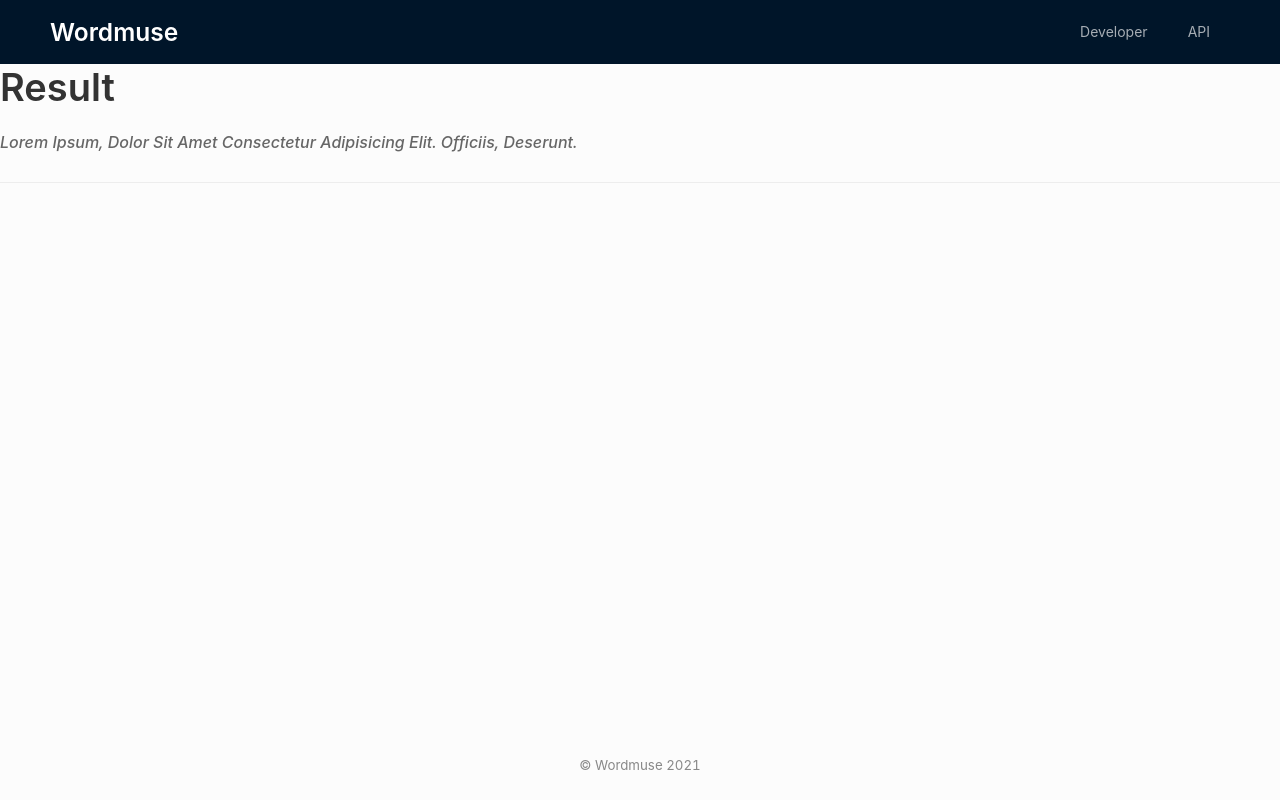
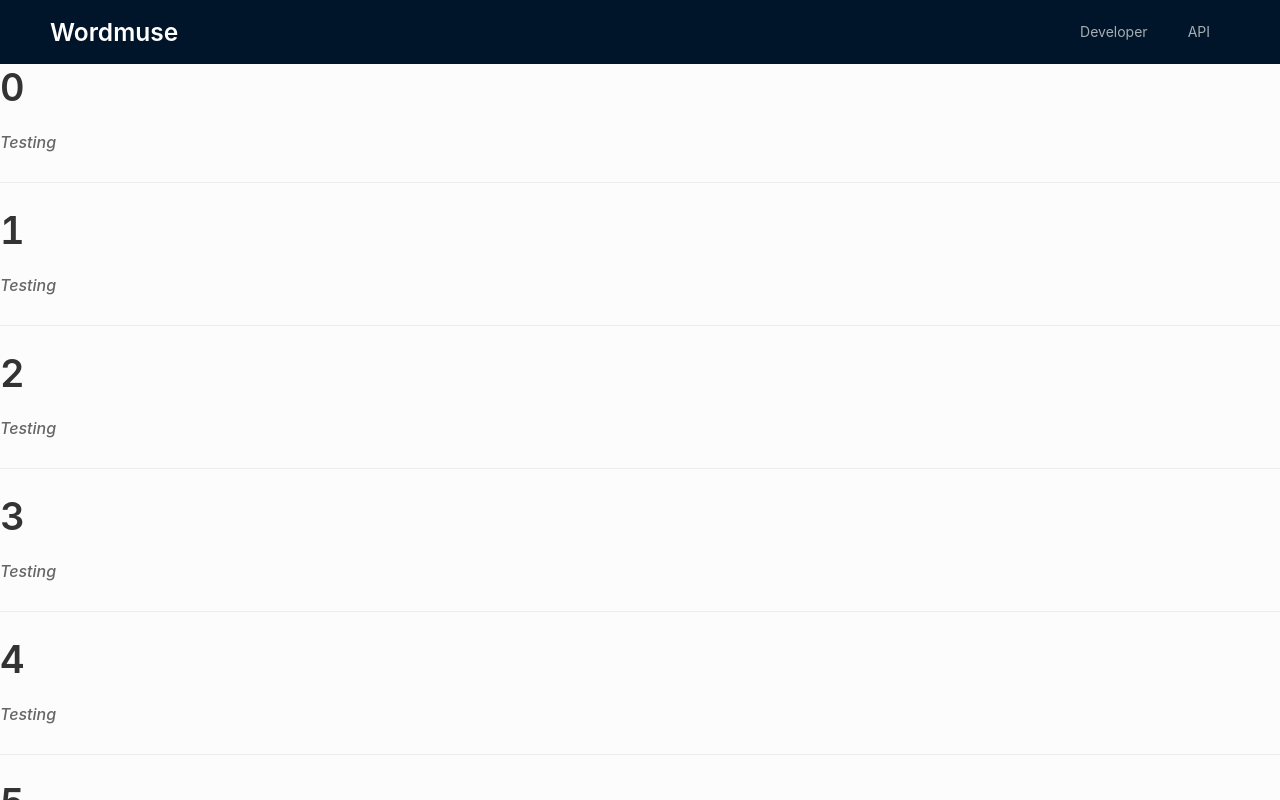
Before and after one commit to 0xAMR/wordmuse, a React (Create React App) app: page / in a window 1280 px wide. Both pictures are taken after a click on the button 865 px from the left and 396 px from the top of the page. Shown: the top 800 px of the page. Built offline with nearby package versions, Linux system fonts and the light colour scheme; a small style sheet from the web is missing.

Commit message:
✨ add mock data and results list

```diff
--- a/src/App.tsx
+++ b/src/App.tsx
@@ -5,7 +5,7 @@ import { useState } from 'react';
 import styled from 'styled-components';
 
 // Components
-import Result from './components/Result';
+import ResultsList from './components/ResultsList';
 
 // Ant Design
 import { Input, Layout, Menu, Typography } from 'antd';
@@ -73,8 +73,19 @@ const StyledApp = styled.main`
   }
 `;
 
+const mockData = [
+  { word: 'fretful', score: 398, numSyllables: 2 },
+  { word: 'regretful', score: 302, numSyllables: 3 },
+  { word: 'threatful', score: 129, numSyllables: 2 },
+  { word: 'netful', score: 28, numSyllables: 2 },
+  { word: 'let phil', numSyllables: 2 },
+  { word: 'met phil', numSyllables: 2 },
+  { word: 'set fill', numSyllables: 2 },
+];
+
 export default function App() {
   const [resultsActive, setResultsActive] = useState(false);
+
   return (
     <StyledApp>
       <Layout className="layout main__layout">
@@ -85,7 +96,8 @@ export default function App() {
             <Menu.Item>API</Menu.Item>
           </Menu>
         </Header>
-        {!resultsActive ? <Content className="main__content">
+        {!resultsActive ? (
+          <Content className="main__content">
             <Title className="main__title">Wordmuse</Title>
             <Title className="main__subtitle" level={5}>
               world's favourite word query engine
@@ -97,7 +109,10 @@ export default function App() {
               onSearch={() => setResultsActive(true)}
               enterButton
             />
-        </Content> : <Result title="a" description="a" />}
+          </Content>
+        ) : (
+          <ResultsList data={mockData} />
+        )}
         <Footer className="main__footer">© Wordmuse 2021</Footer>
       </Layout>
     </StyledApp>
--- a/src/components/Result/index.tsx
+++ b/src/components/Result/index.tsx
@@ -4,19 +4,16 @@ const { Content } = Layout;
 const { Title } = Typography;
 
 type ResultsProps = {
-  title: string,
-  description: string,
-}
+  title: string;
+  description: string;
+};
 
-
-
-export default function Results({title, description}: ResultsProps) {
+export default function Result({ title, description }: ResultsProps) {
   return (
     <Content>
-      <Title className="main__title">Result</Title>
+      <Title className="main__title">{title}</Title>
       <Title className="main__subtitle" level={5}>
-        Lorem ipsum, dolor sit amet consectetur adipisicing elit. Officiis,
-        deserunt.
+        {description}
       </Title>
       <Divider />
     </Content>
--- a/src/components/ResultsList/index.tsx
+++ b/src/components/ResultsList/index.tsx
@@ -1,10 +1,15 @@
+import Result from '../Result';
+
 type ResultsListProps = {
-  data: object,
-}
+  data: object;
+};
 
-
-export default function ResultsList({data}: ResultsListProps) {
+export default function ResultsList({ data }: ResultsListProps): JSX.Element {
   return (
-    <div className="list"></div>
+    <>
+      {Object.keys(data).map((_word) => (
+        <Result title={_word} description="testing" />
+      ))}
+    </>
   );
 }
```
Lines whose indentation alone changed are shown as unchanged.
